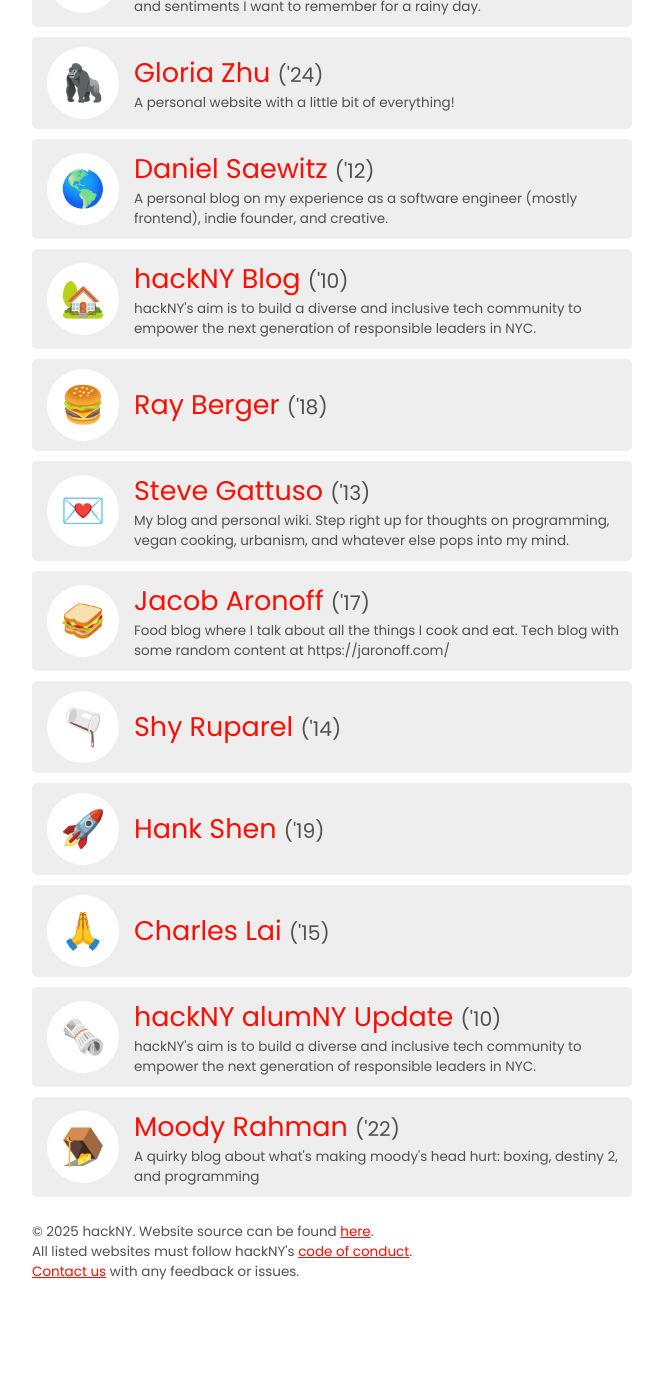
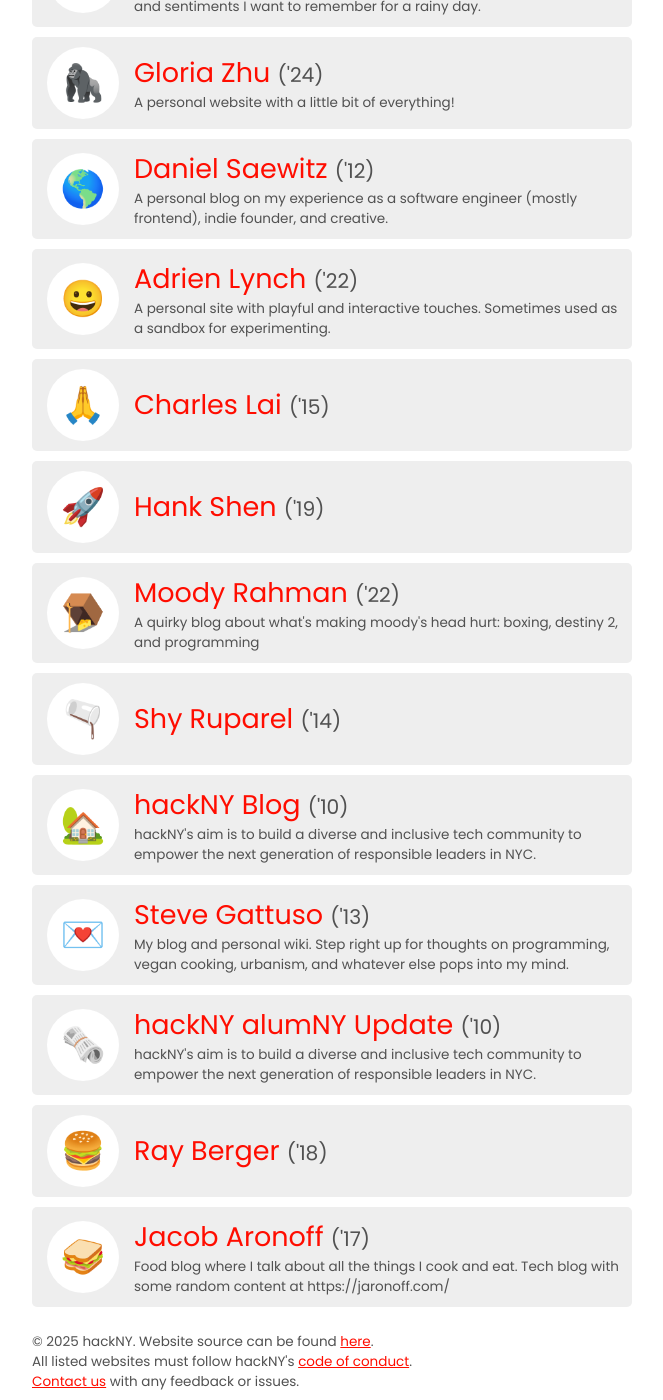
Before and after one commit to hackny/webring, a Jekyll site: the page built from index.html, in a window 1280 px wide and 1400 px high, scrolled down 1110 px. Shown: the whole window, without its empty margins (308-971 px from the left). Built offline with Jekyll 4.4.1, drawn with Linux system fonts in a browser that asks for light colours; before the commit the page ends 2417 px from its top, so only the background shows below that.

Commit message:
Added my site (Adrien L.) to webring
Signed-off-by: Adrien <78456622+aadriien@users.noreply.github.com>

```diff
--- a/_data/fellows.yaml
+++ b/_data/fellows.yaml
@@ -96,3 +96,8 @@
   year: 2015
   url: https://charlesjianlai.com
   emoji: 🙏
+- name: Adrien Lynch
+  year: 2022
+  url: https://aadriien.github.io
+  image: https://raw.githubusercontent.com/aadriien/aadriien.github.io/refs/heads/main/assets/images/github-avatar-aadriien-outlined.png
+  description: "A personal site with playful and interactive touches. Sometimes used as a sandbox for experimenting."
```
